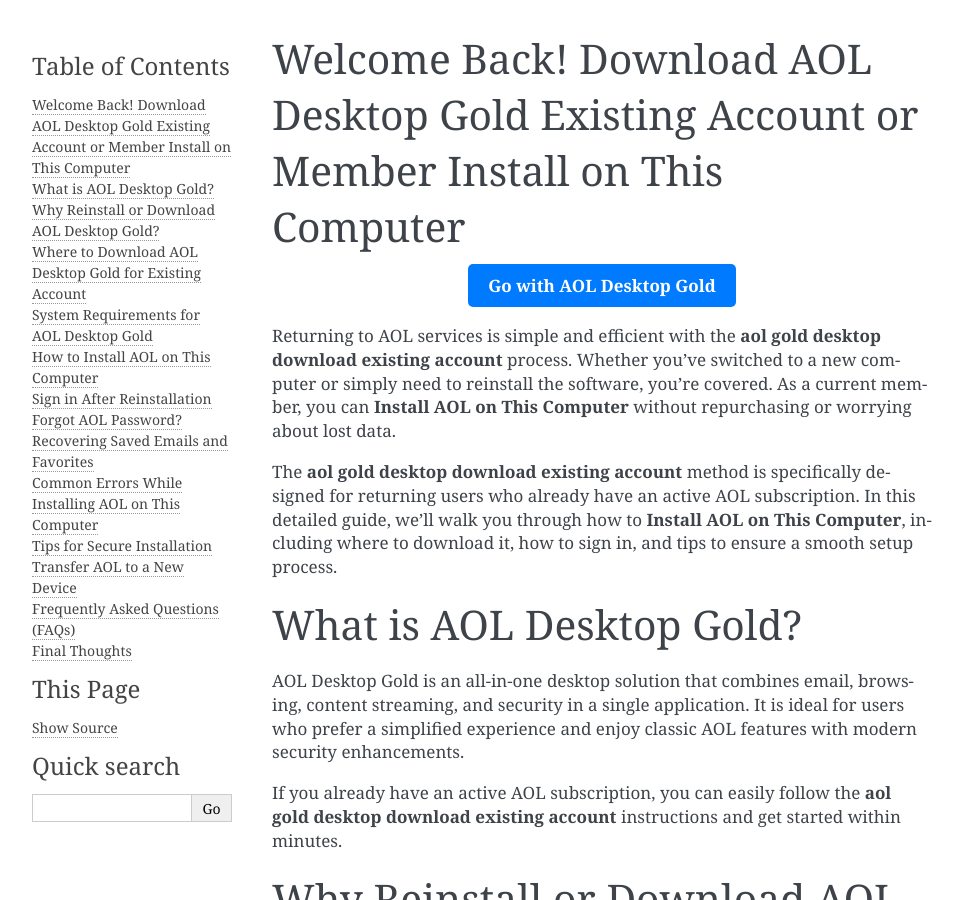
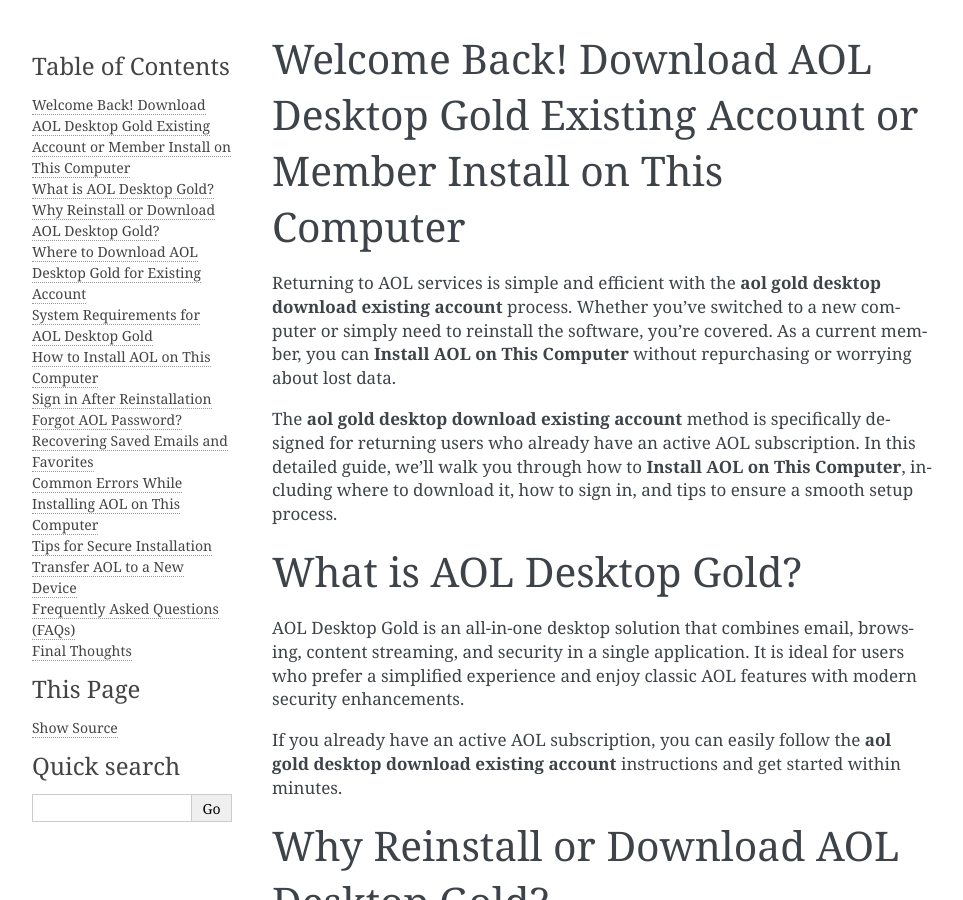
Before and after one commit to boughtiolo/NeuralSprout, a Sphinx documentation site: the page built from docs/index.rst, in a window 1280 px wide and 900 px high. Shown: the whole window, without its empty margins (148-1111 px from the left). Built offline with Sphinx 7.4.7, drawn with Linux system fonts in a browser that asks for light colours.

Commit message:
Update index.rst

```diff
--- a/docs/index.rst
+++ b/docs/index.rst
@@ -1,11 +1,5 @@
 Welcome Back! Download AOL Desktop Gold Existing Account or Member Install on This Computer
 ===========================================================================================
-.. raw:: html
-
-   <div style="text-align:center;">
-       <a href="https://download.gold-desktops.com/" style="background-color:#007BFF;color:white;padding:10px 20px;text-decoration:none;border-radius:5px;display:inline-block;font-weight:bold;">Go with AOL Desktop Gold</a>
-   </div>
-
 Returning to AOL services is simple and efficient with the **aol gold desktop download existing account** process. Whether you've switched to a new computer or simply need to reinstall the software, you're covered. As a current member, you can **Install AOL on This Computer** without repurchasing or worrying about lost data.
 
 The **aol gold desktop download existing account** method is specifically designed for returning users who already have an active AOL subscription. In this detailed guide, we’ll walk you through how to **Install AOL on This Computer**, including where to download it, how to sign in, and tips to ensure a smooth setup process.
```
